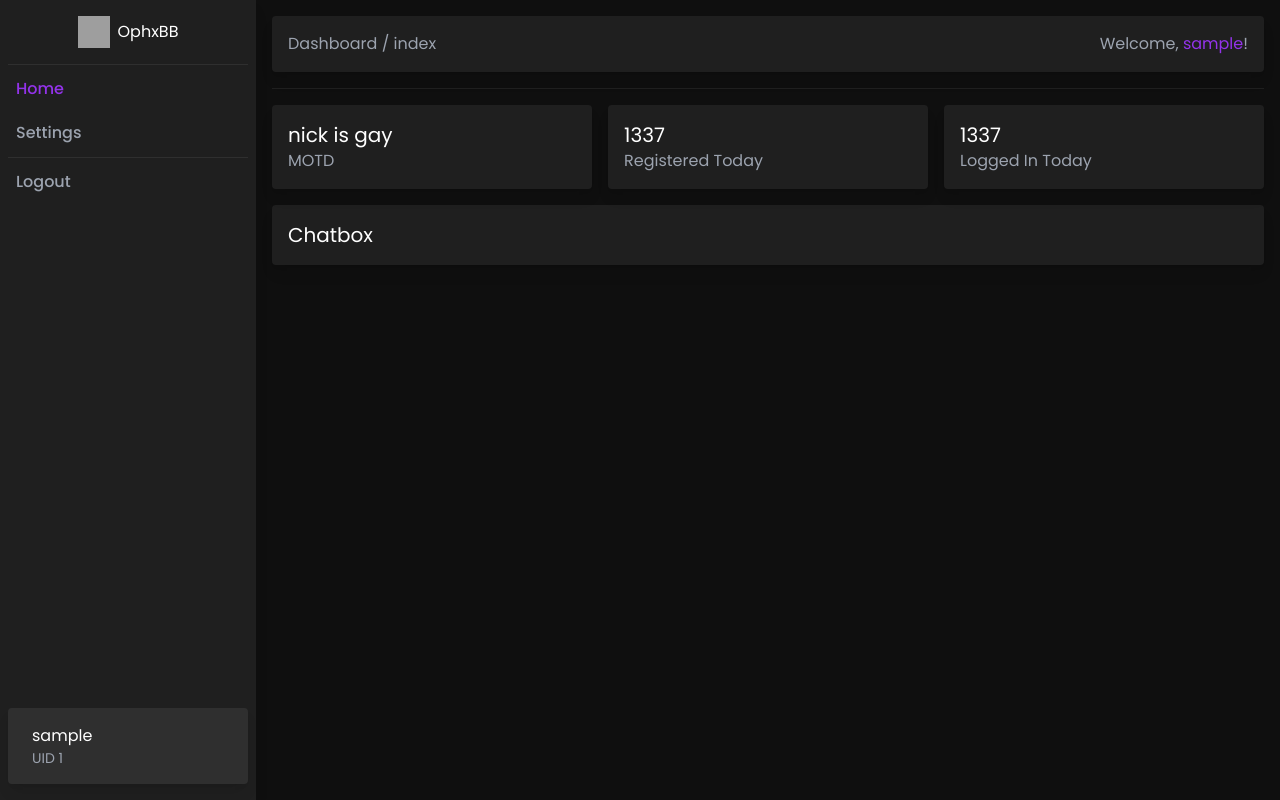
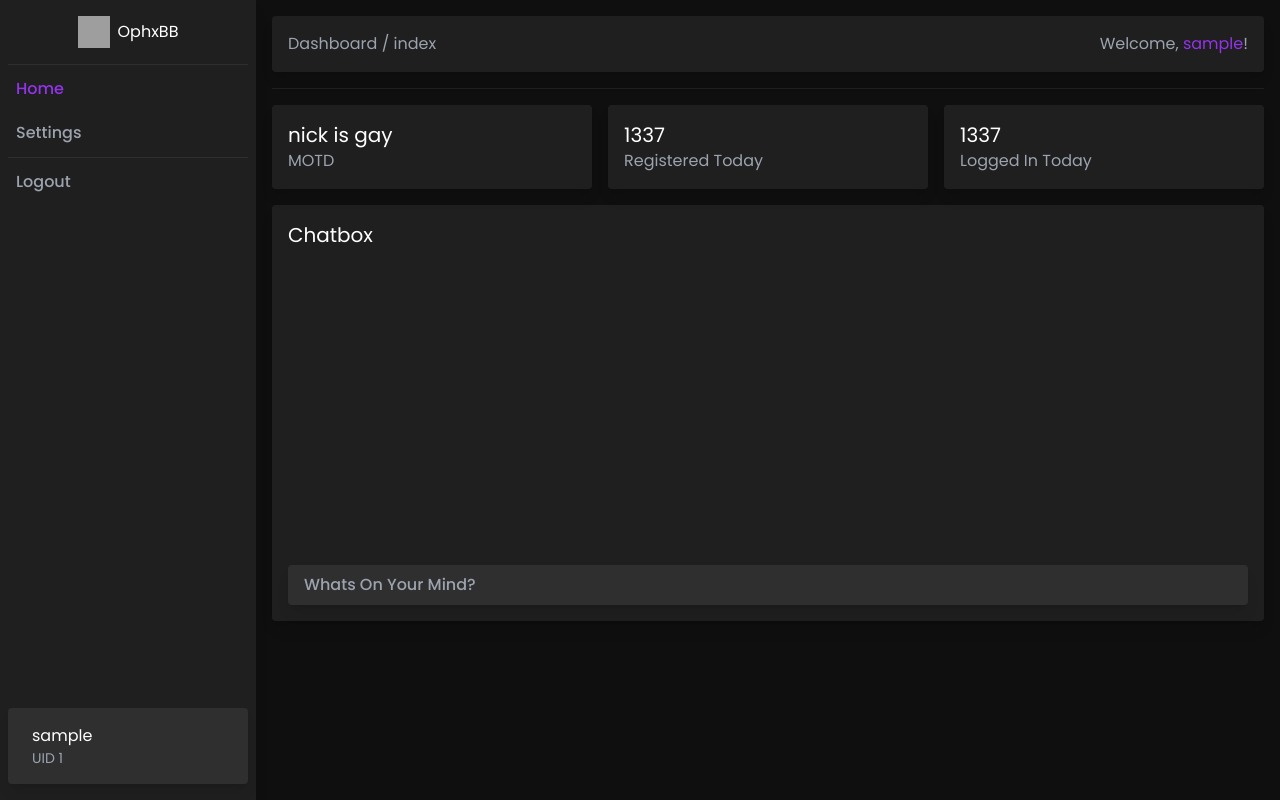
Before and after one commit to ophx/ophxbb, a PHP site: page /dashboard/ in a window 1280 px wide. Run offline with PHP 8.4, Linux system fonts and the light colour scheme; the visitor is signed in with stand-in values (Sample User, id 1); some libraries are stand-ins or nearby versions; grey boxes are pictures that could not be loaded.

Commit message:
chatbox updated

```diff
--- a/dashboard/index.php
+++ b/dashboard/index.php
@@ -54,6 +54,14 @@
 
                     <div class="bg-[#1f1f1f] shadow-lg rounded p-4">
                         <p class="text-white text-xl">Chatbox</p>
+                        <div class="h-[300px] overflow-y-auto overflow-x-hidden">
+                            <div id="chat"></div>
+                        </div>
+                        <div class="mt-4">
+                            <form action="" method="post">
+                                <input type="text" name="message" id="message" placeholder="Whats On Your Mind?" maxlength="255" autocomplete="off" class="transition-all duriation-150 px-4 py-2 rounded text-white placeholder-gray-400 font-medium w-full flex outline-none border-none shadow-lg bg-[#2f2f2f]">
+                            </form>
+                        </div>
                     </div>
                 </div>
             </div>
```
